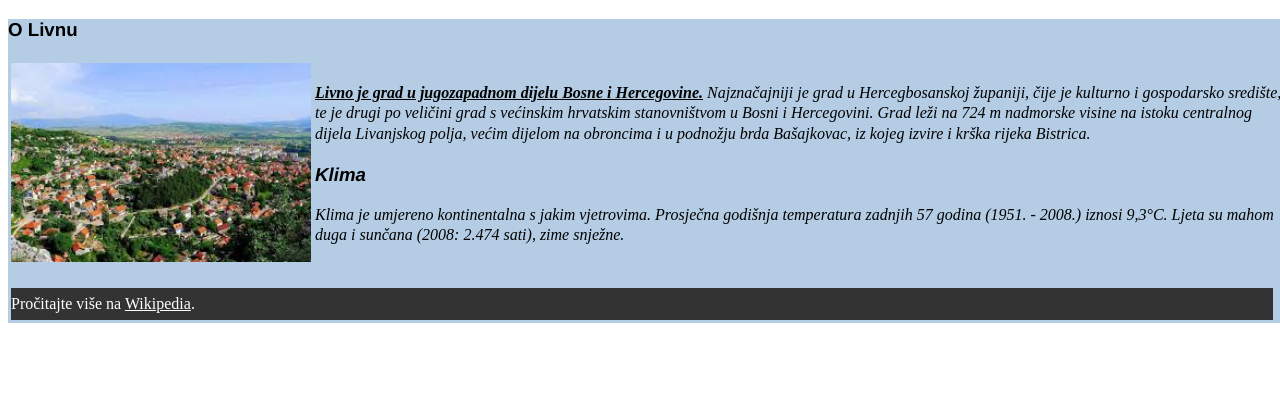
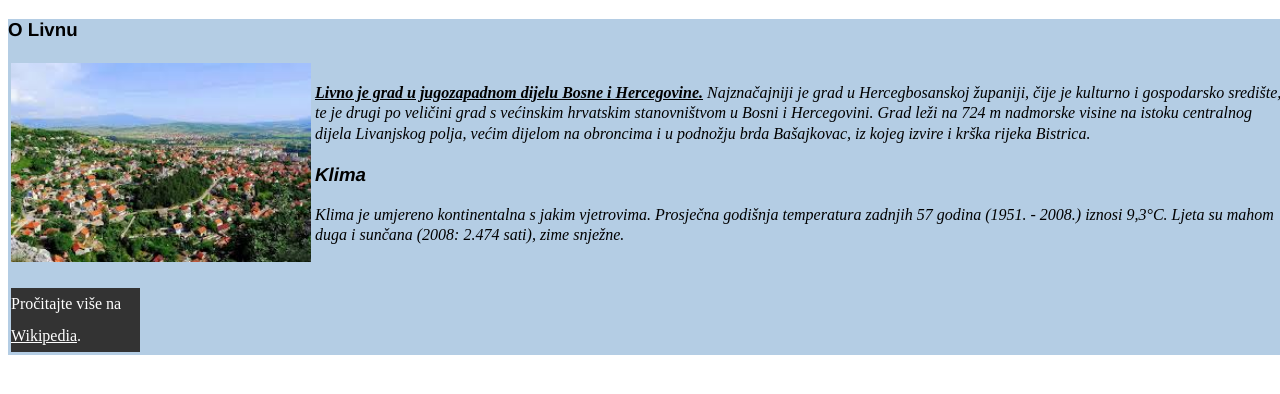
Before and after one commit to Mateamihaljevic/Kontrolnii, a plain HTML site: page index.html in a window 1280 px wide. Shown: the part 62-456 px from the top of the page. Drawn offline with Linux system fonts and the light colour scheme.

Commit message:
Update index.html

```diff
--- a/index.html
+++ b/index.html
@@ -23,7 +23,7 @@
         }
         #link {
             background-color: #333;
-            width:686%;
+            width:70%;
             line-height:200%;
             padding:7 px
 
```
